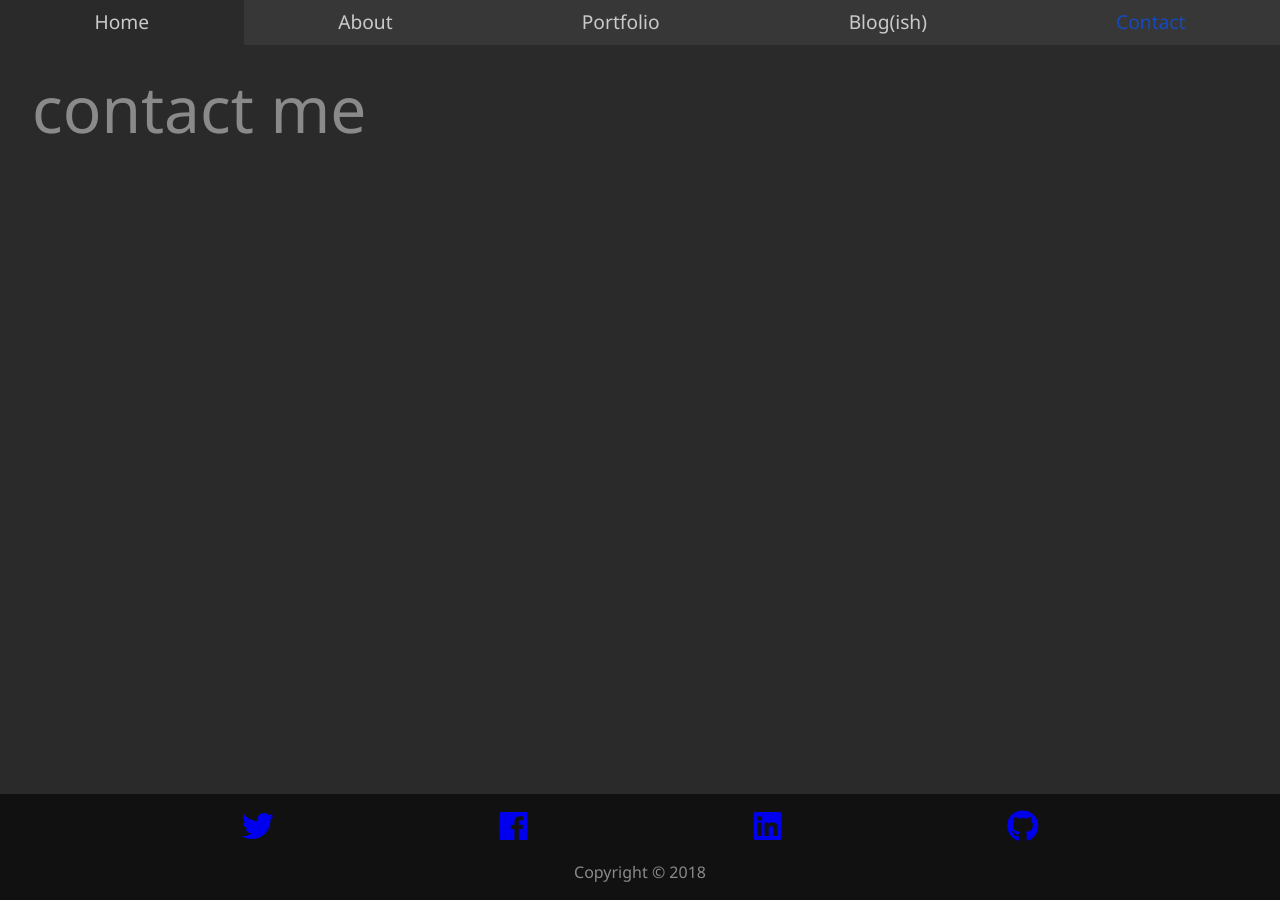
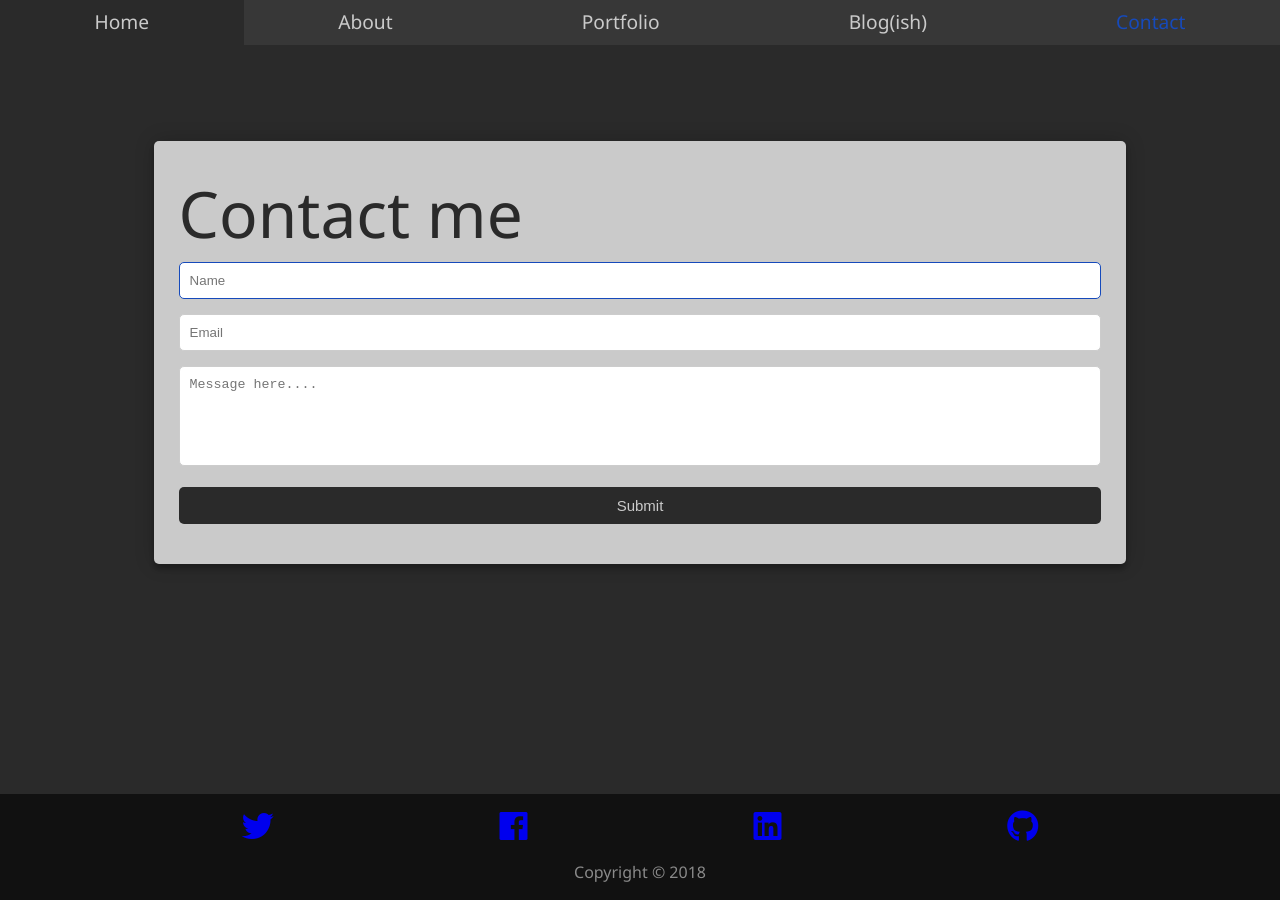
Before and after one commit to beinnor/portfolio-2019, a Jekyll site: the page built from contact.html, in a window 1280 px wide. Built offline with Jekyll 4.4.1, drawn with Linux system fonts in a browser that asks for light colours; nearby versions of some CDN libraries.

Commit message:
implemented contact form, also small fix on about page

```diff
--- /dev/null
+++ b/_sass/_form.scss
@@ -0,0 +1,77 @@
+#contact-container {
+  width: 80%;
+  margin: 0 auto;
+  padding-top: 5rem;
+}
+
+#contactform {
+  background: $primary-color;
+  padding: 25px;
+  border-radius: 5px;
+  box-shadow: 0 0 20px 0 rgba(0, 0, 0, 0.2), 0 5px 5px 0 rgba(0, 0, 0, 0.24);
+}
+
+#contactform h1 {
+  display: block;
+  color: $bg-color;
+}
+
+fieldset {
+  border: medium none !important;
+  margin: 0 0 10px;
+  min-width: 100%;
+  padding: 0;
+  width: 100%;
+}
+
+#contactform input[type="text"],
+#contactform input[type="email"],
+#contactform textarea {
+  width: 100%;
+  border: 1px solid #ccc;
+  background: #fff;
+  margin: 0 0 5px;
+  padding: 10px;
+  border-radius: 5px;
+}
+
+#contactform input[type="text"]:hover,
+#contactform input[type="email"]:hover,
+#contactform textarea:hover {
+  @include easeOut;
+  border: 1px solid $secondary-color;
+}
+
+#contactform textarea {
+  height: 100px;
+  max-width: 100%;
+  resize: none;
+}
+
+#contactform button[type="submit"] {
+  cursor: pointer;
+  width: 100%;
+  border: none;
+  background: $bg-color;
+  color: $primary-color;
+  margin: 0 0 5px;
+  padding: 10px;
+  font-size: 15px;
+  border-radius: 5px;
+}
+
+#contactform button[type="submit"]:hover {
+  background: $secondary-color;
+  color: #fff;
+  @include easeOut;
+}
+
+#contactform button[type="submit"]:active {
+  box-shadow: inset 0 1px 3px rgba(0, 0, 0, 0.5);
+}
+
+#contactform input:focus,
+#contactform textarea:focus {
+  outline: 0;
+  border: 1px solid $secondary-color;
+}
--- a/_sass/main.scss
+++ b/_sass/main.scss
@@ -1,6 +1,7 @@
 @import "config";
 @import "navmenu";
 @import "responsive";
+@import "form";
 
 // General stuff
 * {
@@ -56,6 +57,14 @@ a {
 
   .secondary {
     color: $secondary-color;
+  }
+}
+
+// About page
+#about {
+  img {
+    float: left;
+    margin: 0 2rem 0 1rem;
   }
 }
 
--- a/assets/js/main.js
+++ b/assets/js/main.js
@@ -0,0 +1,12 @@
+// Formspree contact form.
+let contactform = document.getElementById("contactform");
+contactform.setAttribute(
+  "action",
+  "//formspree.io/" +
+    "ronnie.bjorkelund" +
+    "+portfolio" +
+    "@" +
+    "gmail" +
+    "." +
+    "com"
+);
--- a/contact.html
+++ b/contact.html
@@ -3,6 +3,44 @@ layout: default
 title: Home
 ---
 
-<main id="contact">
-  <h1>{{ "Contact Me" | downcase }}</h1>
+<main>
+  <div id="contact-container">
+    <form id="contactform" action="" method="post">
+      <h1>Contact me</h1>
+      <fieldset>
+        <input
+          placeholder="Name"
+          name="name"
+          type="text"
+          tabindex="1"
+          required
+          autofocus
+        />
+      </fieldset>
+      <fieldset>
+        <input
+          placeholder="Email"
+          name="_replyto"
+          type="email"
+          tabindex="2"
+          required
+        />
+      </fieldset>
+      <input type="hidden" name="_subject" value="Portfolio contact" />
+      <input type="text" name="_gotcha" style="display:none" />
+      <fieldset>
+        <textarea
+          placeholder="Message here...."
+          name="message"
+          tabindex="5"
+          required
+        ></textarea>
+      </fieldset>
+      <fieldset>
+        <button type="submit" id="contact-submit" data-submit="...Sending">
+          Submit
+        </button>
+      </fieldset>
+    </form>
+  </div>
 </main>
```
